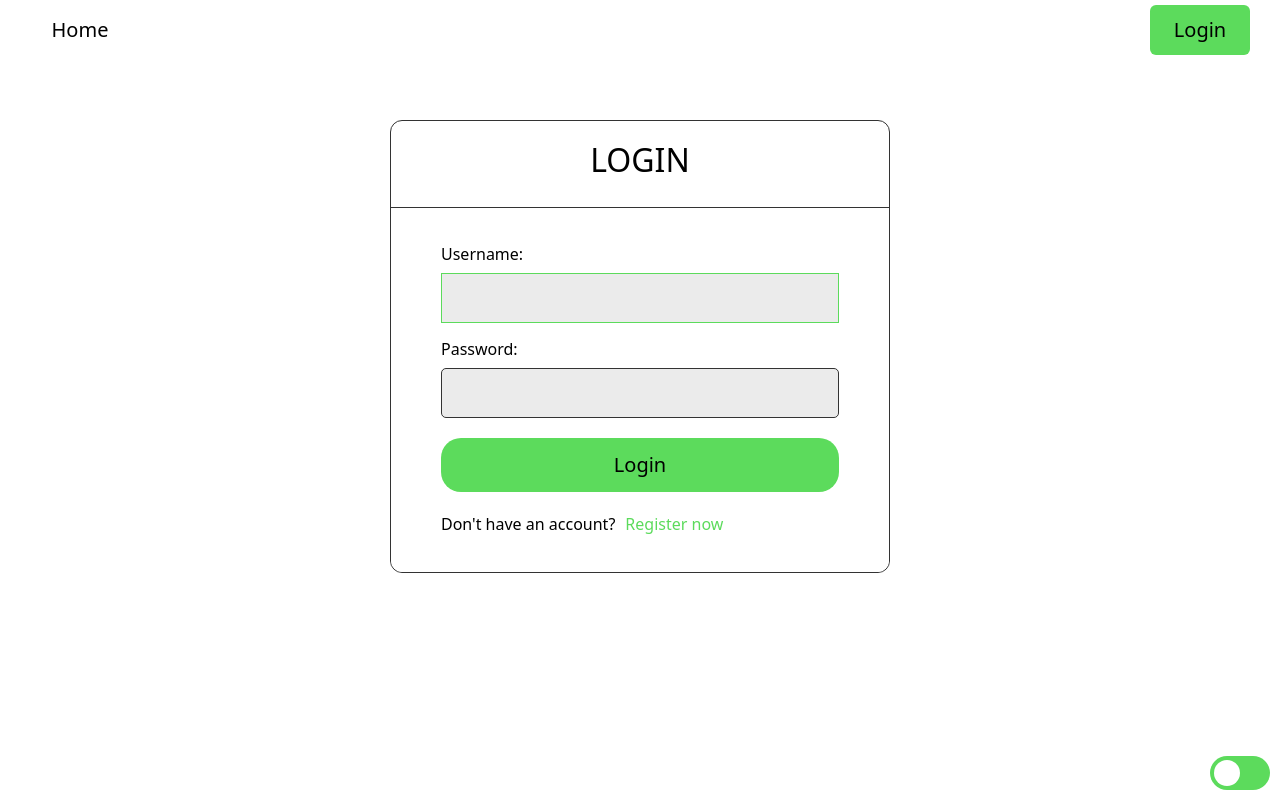
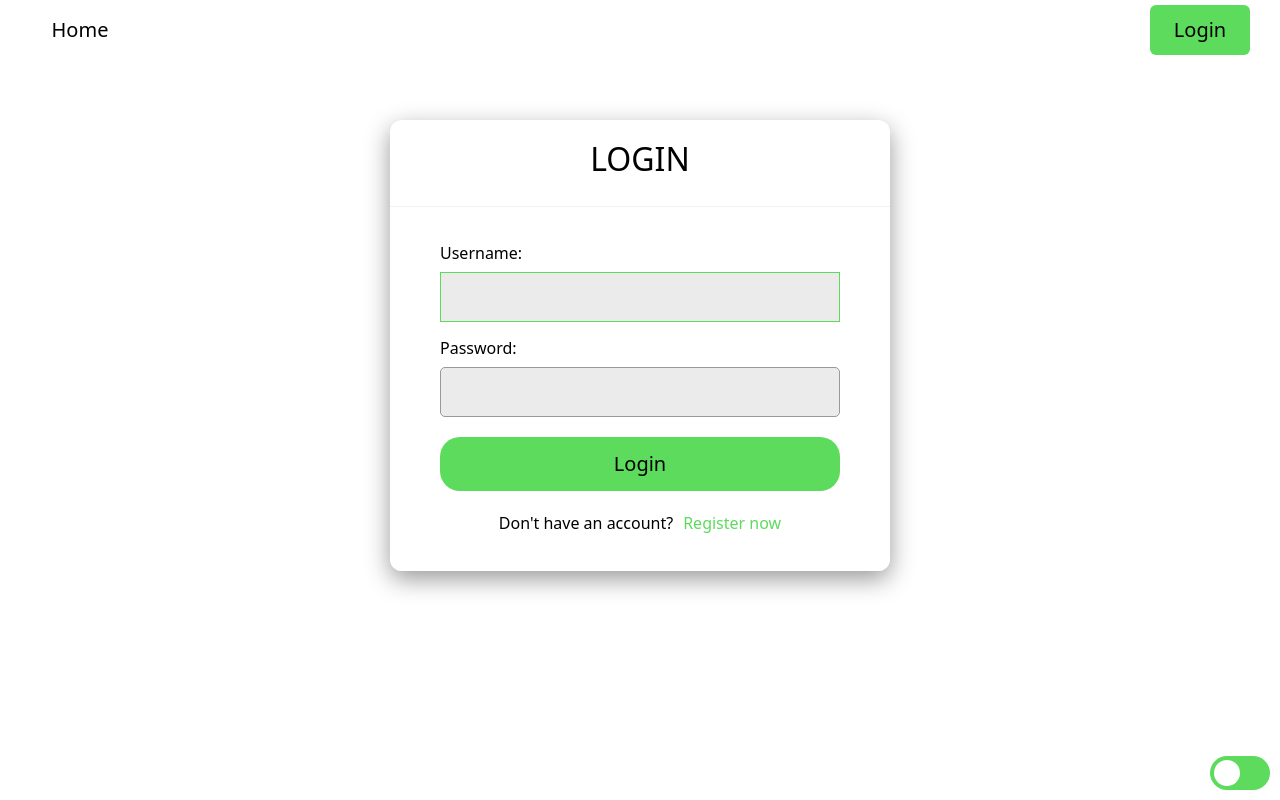
Before and after one commit to dawid809/ToDoList-Django, a Django app: page /login/?next=/action-create/50/ in a window 1280 px wide. Run offline with Django 4.2, Linux system fonts and the light colour scheme; some libraries are stand-ins or nearby versions.

Commit message:
css changed (border-color)

```diff
--- a/base/static/css/main.css
+++ b/base/static/css/main.css
@@ -18,7 +18,8 @@
   --bg-color: var(--white);
   --bg-color2: rgb(235, 235, 235);
   --font-color:var(--black);
-  --border-color: var(--gray-dark);
+  --border-color: var(--gray-lighter);
+  --border-color2: #f1f1f1;
 }
 
 [data-theme="dark"] {
@@ -28,6 +29,7 @@
   --bg-color2: var(--gray-dark);
   --font-color:var(--white);
   --border-color: var(--gray-light);
+  --border-color2: rgb(49, 49, 49);
 }
 
 body {
@@ -136,7 +138,7 @@ body {
 /* Context */
 
 .context-wrapper {
-border: 1px solid var(--border-color);
+box-shadow: 0px 8px 24px var(--border-color);
 width: 500px;
 margin-top: 120px;
 border-radius: 12px;
@@ -149,7 +151,7 @@ display: flex;
 align-items: center;
 justify-content: center;
 position: relative;
-border-bottom: 1px solid var(--border-color);
+border-bottom: 1px solid var(--border-color2);
 padding: 20px 50px 20px 50px;
 border-radius: 12px 12px 0 0;
 }
@@ -176,7 +178,7 @@ text-transform: uppercase;
   align-items: center;
   justify-content: space-between;
   padding: 20px;
-  border-top: 1px solid var(--border-color);
+  border-top: 1px solid var(--border-color2);
 }
 
 .item-title {
@@ -377,6 +379,7 @@ margin-left: 5px;
 
 .options-wrapper {
 display: flex;
+justify-content: center;
 margin-top: 20px;
 }
 
@@ -463,7 +466,9 @@ font-style: italic;
     grid-template-rows: repeat(2, 1fr);
     grid-template-columns: repeat(5, 1fr);
     /* gap: 15px 10px; */
-    border: 1px solid var(--gray);
+    box-shadow: 0px 0px 4px var(--border-color);
+    /* border: 1px solid var(--border-color); */
+    border-radius: 4px;
   }
 
   .detail-header {
```
Also changed, not shown: db.sqlite3.
